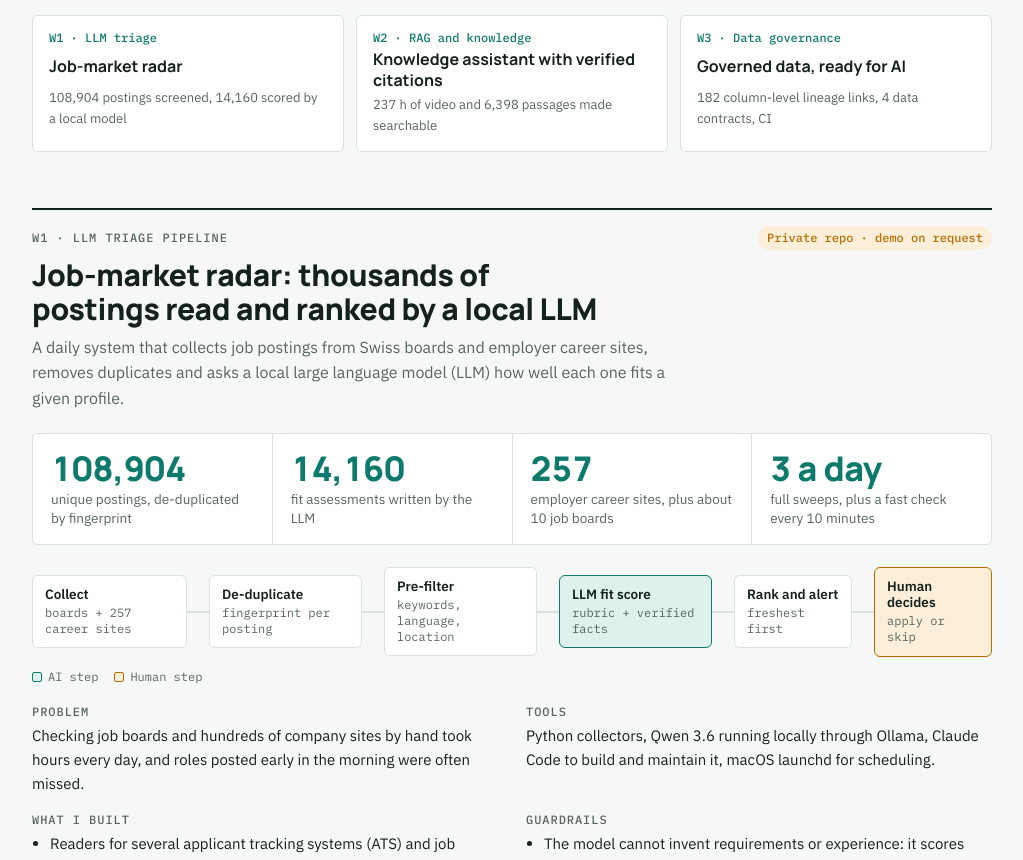
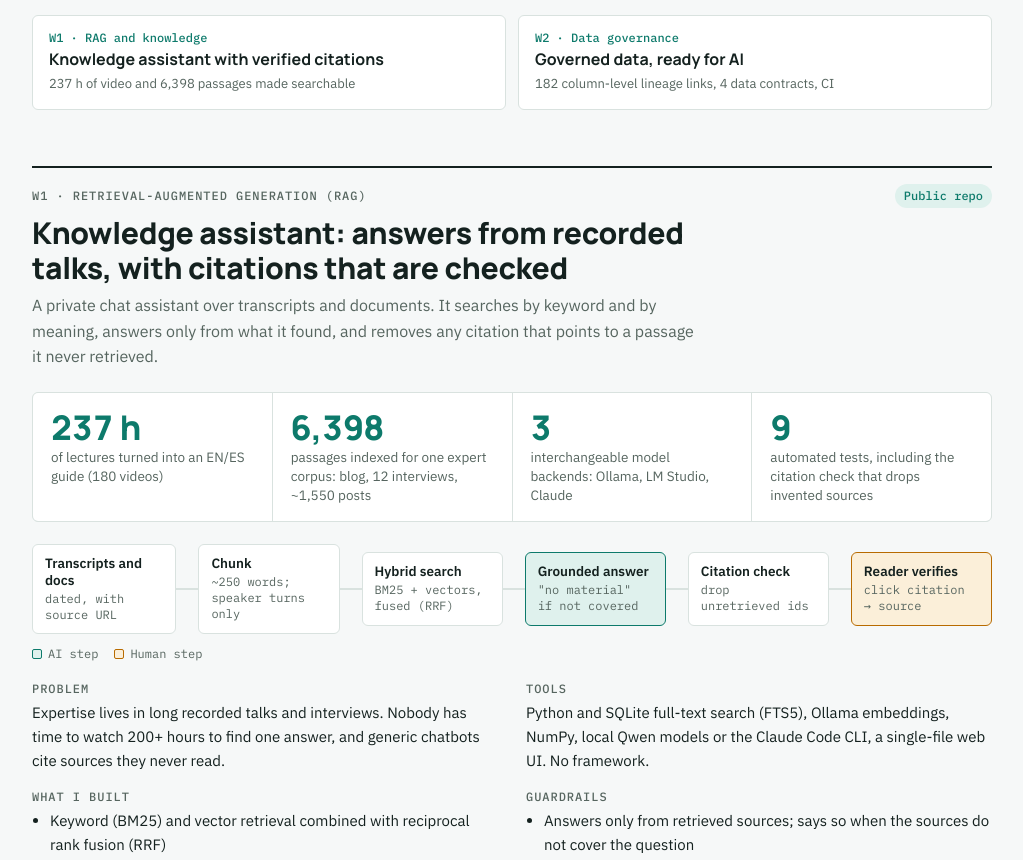
Before and after one commit to cesarrb/cesarrb.github.io, a plain HTML site: page index.html in a window 1280 px wide. Shown: the part 628-1488 px from the top of the page, without its empty margins (128-1151 px from the left). Drawn offline with Linux system fonts and the light colour scheme.

Commit message:
Remove job-market radar case
Co-Authored-By: Claude Opus 5.5 <noreply@anthropic.com>

```diff
--- a/index.html
+++ b/index.html
@@ -4,9 +4,9 @@
 <meta charset="utf-8">
 <meta name="viewport" content="width=device-width, initial-scale=1">
 <title>Cesar Rodriguez · Operations, Data and AI</title>
-<meta name="description" content="Industrial engineer in Lausanne with 20+ years in pharma, biotech and medtech operations. Three AI and data workflows, built and measured.">
+<meta name="description" content="Industrial engineer in Lausanne with 20+ years in pharma, biotech and medtech operations. Two AI and data workflows, built and measured.">
 <meta property="og:title" content="Cesar Rodriguez · Operations, Data and AI">
-<meta property="og:description" content="20+ years in pharma, biotech and medtech operations. Three AI and data workflows, built and measured.">
+<meta property="og:description" content="20+ years in pharma, biotech and medtech operations. Two AI and data workflows, built and measured.">
 <meta property="og:type" content="website">
 <meta property="og:url" content="https://cesarrb.github.io/">
 <meta name="color-scheme" content="light dark">
@@ -127,52 +127,18 @@ footer p{margin:0;max-width:80ch}
     <li><b>LinkedIn</b> <a href="https://www.linkedin.com/in/cesar-rodriguez-17401611">cesar-rodriguez-17401611</a></li>
     <li><b>GitHub</b> <a href="https://github.com/cesarrb">github.com/cesarrb</a></li>
   </ul>
-  <h2 class="sub">Three AI and data workflows, built and measured</h2>
+  <h2 class="sub">Two AI and data workflows, built and measured</h2>
   <p class="lede small">Each case shows the problem, the tools, what I built, the guardrails and numbers you can check. All data is my own or public; no employer data is used.</p>
   <nav class="index" aria-label="Workflows">
-    <a href="#w1"><span class="n">W1 · LLM triage</span><span class="t">Job-market radar</span><span class="m">108,904 postings screened, 14,160 scored by a local model</span></a>
-    <a href="#w2"><span class="n">W2 · RAG and knowledge</span><span class="t">Knowledge assistant with verified citations</span><span class="m">237 h of video and 6,398 passages made searchable</span></a>
-    <a href="#w3"><span class="n">W3 · Data governance</span><span class="t">Governed data, ready for AI</span><span class="m">182 column-level lineage links, 4 data contracts, CI</span></a>
+    <a href="#w2"><span class="n">W1 · RAG and knowledge</span><span class="t">Knowledge assistant with verified citations</span><span class="m">237 h of video and 6,398 passages made searchable</span></a>
+    <a href="#w3"><span class="n">W2 · Data governance</span><span class="t">Governed data, ready for AI</span><span class="m">182 column-level lineage links, 4 data contracts, CI</span></a>
   </nav>
 </header>
-
-<!-- W1 -->
-<section class="case" id="w1">
-  <div class="case-head">
-    <div class="row"><span class="eyebrow">W1 · LLM triage pipeline</span><span class="tag priv">Private repo · demo on request</span></div>
-    <h2>Job-market radar: thousands of postings read and ranked by a local LLM</h2>
-    <p>A daily system that collects job postings from Swiss boards and employer career sites, removes duplicates and asks a local large language model (LLM) how well each one fits a given profile.</p>
-  </div>
-  <div class="stats">
-    <div class="stat"><b>108,904</b><span>unique postings, de-duplicated by fingerprint</span></div>
-    <div class="stat"><b>14,160</b><span>fit assessments written by the LLM</span></div>
-    <div class="stat"><b>257</b><span>employer career sites, plus about 10 job boards</span></div>
-    <div class="stat"><b>3 a day</b><span>full sweeps, plus a fast check every 10 minutes</span></div>
-  </div>
-  <div>
-    <div class="flow"><ol>
-      <li><div class="box"><b>Collect</b><small>boards + 257 career sites</small></div></li>
-      <li><div class="box"><b>De-duplicate</b><small>fingerprint per posting</small></div></li>
-      <li><div class="box"><b>Pre-filter</b><small>keywords, language, location</small></div></li>
-      <li><div class="box ai"><b>LLM fit score</b><small>rubric + verified facts</small></div></li>
-      <li><div class="box"><b>Rank and alert</b><small>freshest first</small></div></li>
-      <li><div class="box human"><b>Human decides</b><small>apply or skip</small></div></li>
-    </ol></div>
-    <div class="legend"><span><i class="a"></i>AI step</span><span><i class="h"></i>Human step</span></div>
-  </div>
-  <div class="spec">
-    <div><h3>Problem</h3><p>Checking job boards and hundreds of company sites by hand took hours every day, and roles posted early in the morning were often missed.</p></div>
-    <div><h3>Tools</h3><p>Python collectors, Qwen 3.6 running locally through Ollama, Claude Code to build and maintain it, macOS launchd for scheduling.</p></div>
-    <div><h3>What I built</h3><ul><li>Readers for several applicant tracking systems (ATS) and job boards</li><li>A scoring rubric plus a list of verified facts the model must use</li><li>A daily history and a page that shows how old each source's data is</li></ul></div>
-    <div><h3>Guardrails</h3><ul><li>The model cannot invent requirements or experience: it scores against the facts list only</li><li>No bypassing of anti-bot protections</li><li>Runs on a local model, so no profile data leaves the machine</li></ul></div>
-  </div>
-  <p class="twin"><b>Business equivalent:</b> the same pattern triages supplier notices, deviation reports, regulatory updates or customer complaints, so specialists only read the few that matter.</p>
-</section>
 
 <!-- W2 -->
 <section class="case" id="w2">
   <div class="case-head">
-    <div class="row"><span class="eyebrow">W2 · Retrieval-augmented generation (RAG)</span><span class="tag">Public repo</span></div>
+    <div class="row"><span class="eyebrow">W1 · Retrieval-augmented generation (RAG)</span><span class="tag">Public repo</span></div>
     <h2>Knowledge assistant: answers from recorded talks, with citations that are checked</h2>
     <p>A private chat assistant over transcripts and documents. It searches by keyword and by meaning, answers only from what it found, and removes any citation that points to a passage it never retrieved.</p>
   </div>
@@ -206,7 +172,7 @@ footer p{margin:0;max-width:80ch}
 <!-- W3 -->
 <section class="case" id="w3">
   <div class="case-head">
-    <div class="row"><span class="eyebrow">W3 · Data governance for AI</span><span class="tag">Public repo · live demo</span></div>
+    <div class="row"><span class="eyebrow">W2 · Data governance for AI</span><span class="tag">Public repo · live demo</span></div>
     <h2>Governed data, ready for AI: catalogue, lineage and contracts kept as code</h2>
     <p>AI is only as reliable as the data behind it. This project governs a synthetic SAP-style supply chain from ERP tables to the KPI dashboard, using OpenMetadata, dbt and Metabase, all checked automatically on every change.</p>
   </div>
@@ -262,7 +228,7 @@ footer p{margin:0;max-width:80ch}
 </section>
 
 <footer>
-  <p>Workflow figures measured on 19 November 2026 from each project's own data files and repositories. The job-market radar's code is private because it contains personal profile data; a screen-share demo is available on request.</p>
+  <p>Workflow figures measured on 19 November 2026 from each project's own data files and repositories.</p>
   <p>Cesar Rodriguez · Lausanne · <a href="https://www.linkedin.com/in/cesar-rodriguez-17401611">LinkedIn</a> · <a href="https://github.com/cesarrb">GitHub</a></p>
 </footer>
 </div>
```
